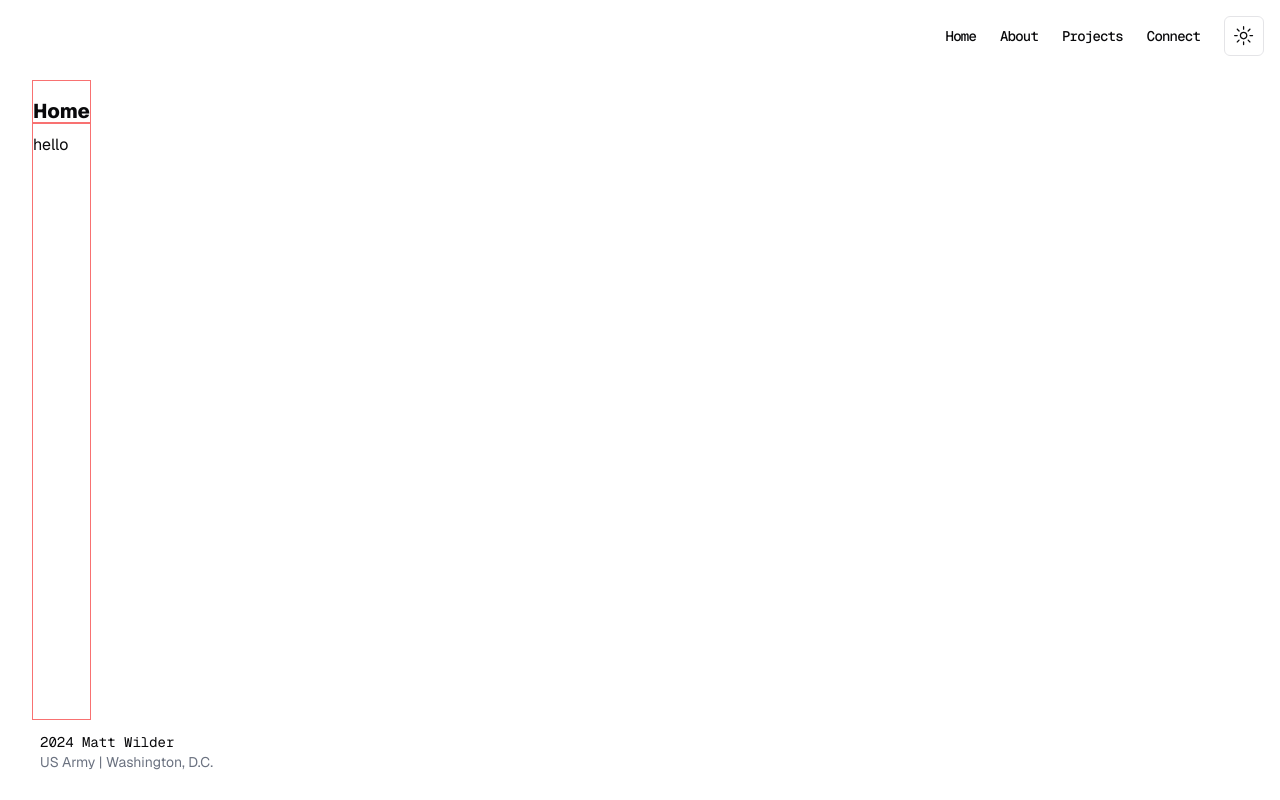
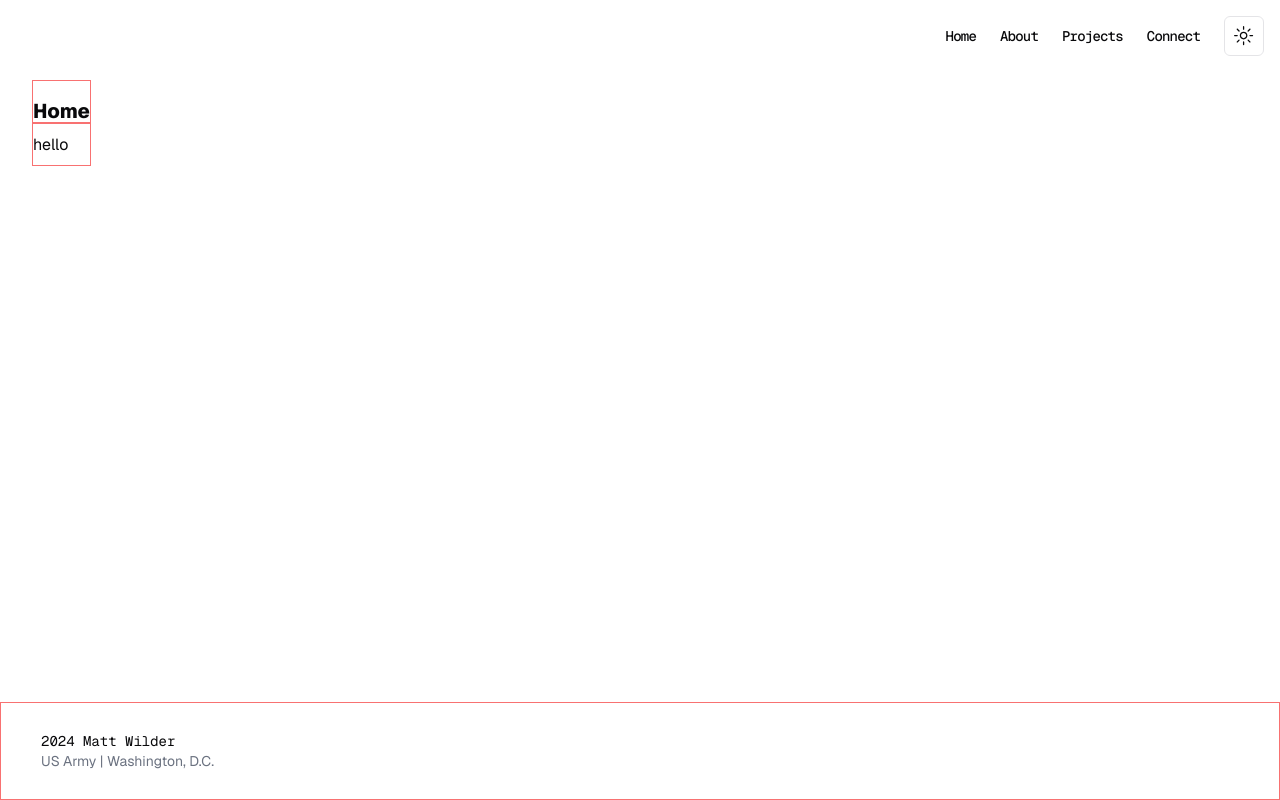
Before and after one commit to mattbrc/portfolio, a Next.js app: page / in a window 1280 px wide. Built offline with nearby package versions, Linux system fonts and the light colour scheme.

Commit message:
test h-min

```diff
--- a/src/app/page.tsx
+++ b/src/app/page.tsx
@@ -5,11 +5,11 @@ import Link from "next/link";
 
 export default function Home() {
   return (
-    <div className="pt-4 border border-red-400">
+    <div className="pt-4 border border-red-400 h-min">
       <h1 className="font-extrabold text-xl underline decoration-red-400 underline-offset-4">
         Home
       </h1>
-      <p className="py-2 overscroll-none">hello</p>
+      <p className="py-2">hello</p>
     </div>
   );
 }
--- a/src/components/footer.tsx
+++ b/src/components/footer.tsx
@@ -4,7 +4,7 @@ import { ModeToggle } from "./mode-toggle";
 
 export function Footer() {
   return (
-    <div className="fixed bottom-0 left-0 p-4 flex justify-between w-full">
+    <div className="border border-red-400 fixed bottom-0 left-0 p-4 flex justify-between w-full">
       <footer className="flex h-10 w-full shrink-0 items-center px-4 md:px-6 py-8">
         <div className="mr-auto">
           <div>
```
